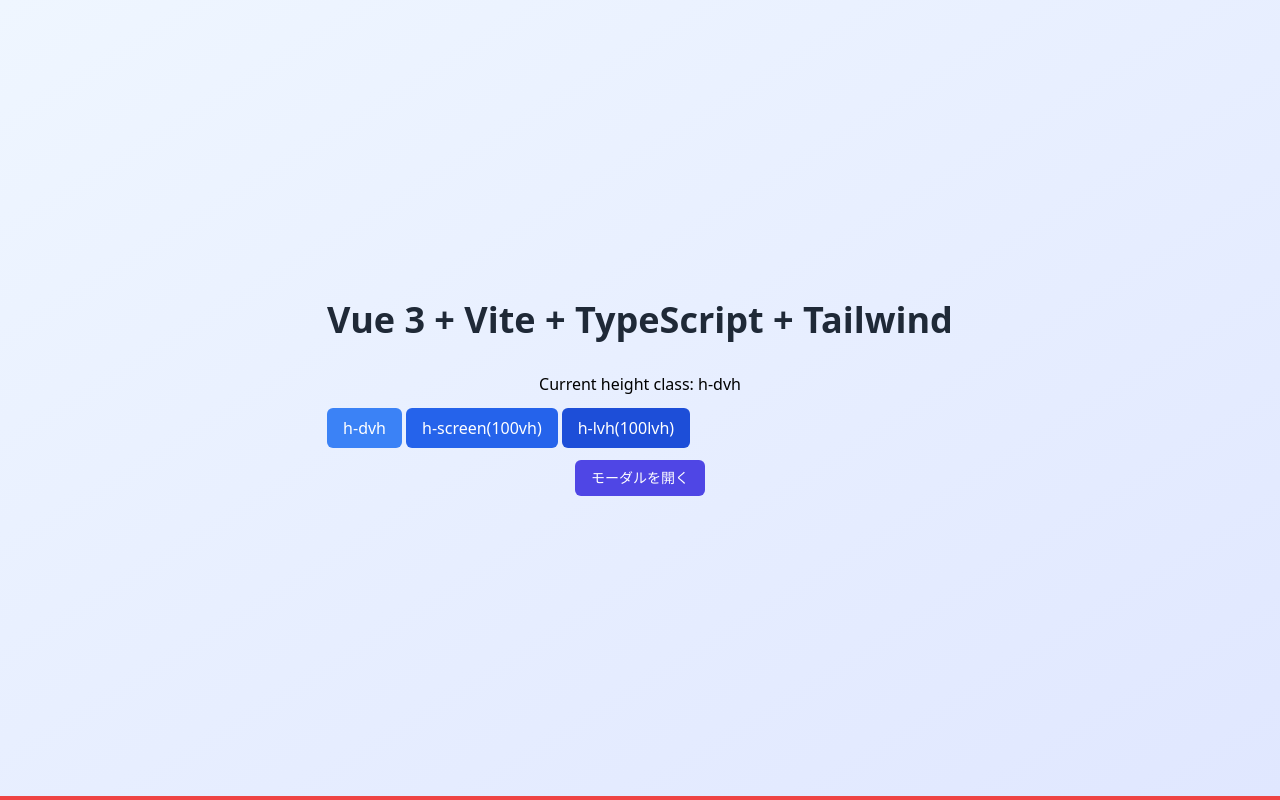
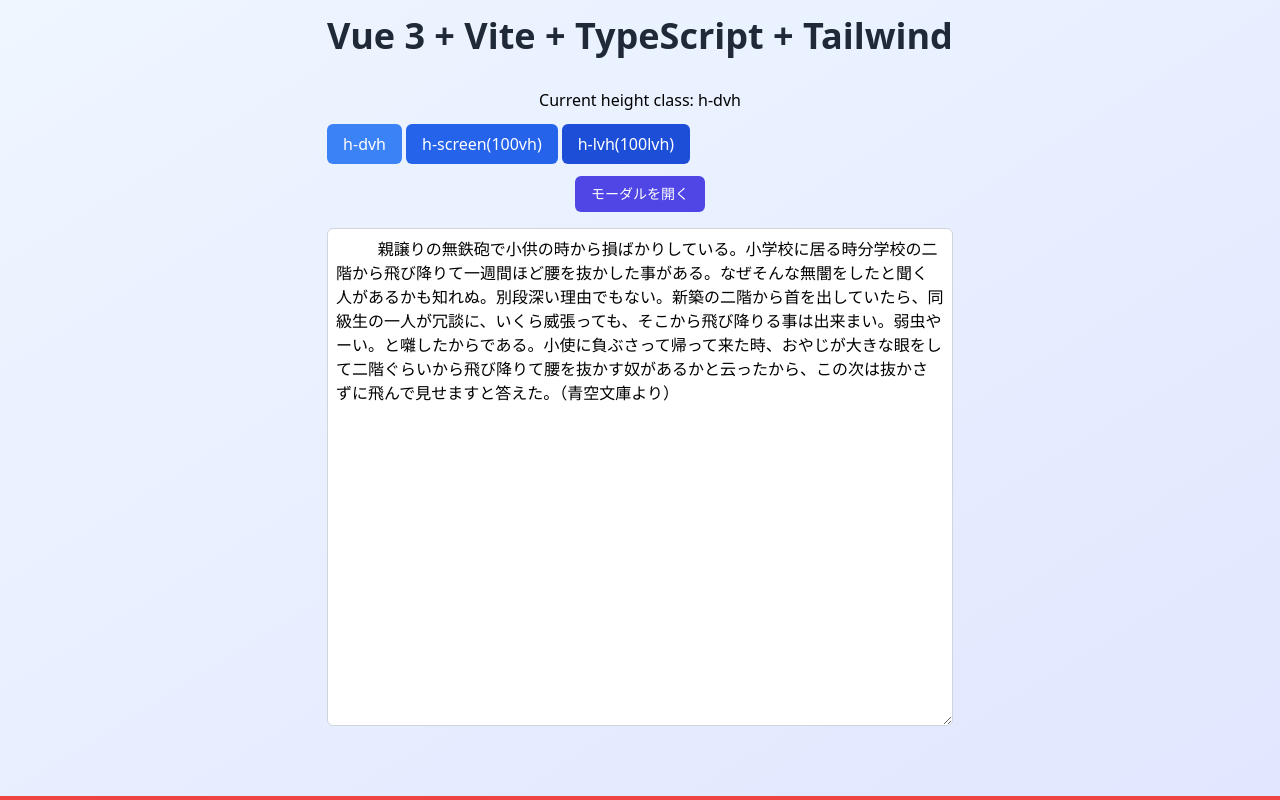
Before and after one commit to okicom-rikano/iosCheckLiquidGlassUI, a Vue app: page / in a window 1280 px wide. Built offline with nearby package versions, Linux system fonts and the light colour scheme.

Commit message:
overflow-scrollクラスを追加し、テキストエリアを追加

```diff
--- a/src/App.vue
+++ b/src/App.vue
@@ -6,7 +6,7 @@
 </script>
 
 <template>
-  <div class="flex items-center justify-center bg-gradient-to-br from-blue-50 to-indigo-100 border-b-4 border-red-500 p-4" :class="height">
+  <div class="overflow-scroll flex items-start justify-center bg-gradient-to-br from-blue-50 to-indigo-100 border-b-4 border-red-500 p-4" :class="height">
     <div class="text-center">
       <h1 class="text-4xl font-bold text-gray-800 mb-8">
         Vue 3 + Vite + TypeScript + Tailwind
@@ -21,6 +21,12 @@
         <button type="button" class="bg-blue-700 text-white px-4 py-2 font-xs rounded-md" @click="height = 'h-lvh'">h-lvh(100lvh)</button>
       </div>
       <ModalExample />
+
+      <div>
+        <textarea id="story" name="story" rows="20" class="mt-4 w-full p-2 border border-gray-300 rounded-md focus:outline-none focus:ring-2 focus:ring-blue-500" placeholder="ここにテキストを入力してください...">
+          親譲りの無鉄砲で小供の時から損ばかりしている。小学校に居る時分学校の二階から飛び降りて一週間ほど腰を抜かした事がある。なぜそんな無闇をしたと聞く人があるかも知れぬ。別段深い理由でもない。新築の二階から首を出していたら、同級生の一人が冗談に、いくら威張っても、そこから飛び降りる事は出来まい。弱虫やーい。と囃したからである。小使に負ぶさって帰って来た時、おやじが大きな眼をして二階ぐらいから飛び降りて腰を抜かす奴があるかと云ったから、この次は抜かさずに飛んで見せますと答えた。（青空文庫より）
+        </textarea>
+      </div>
     </div>
   </div>
 </template>
```
